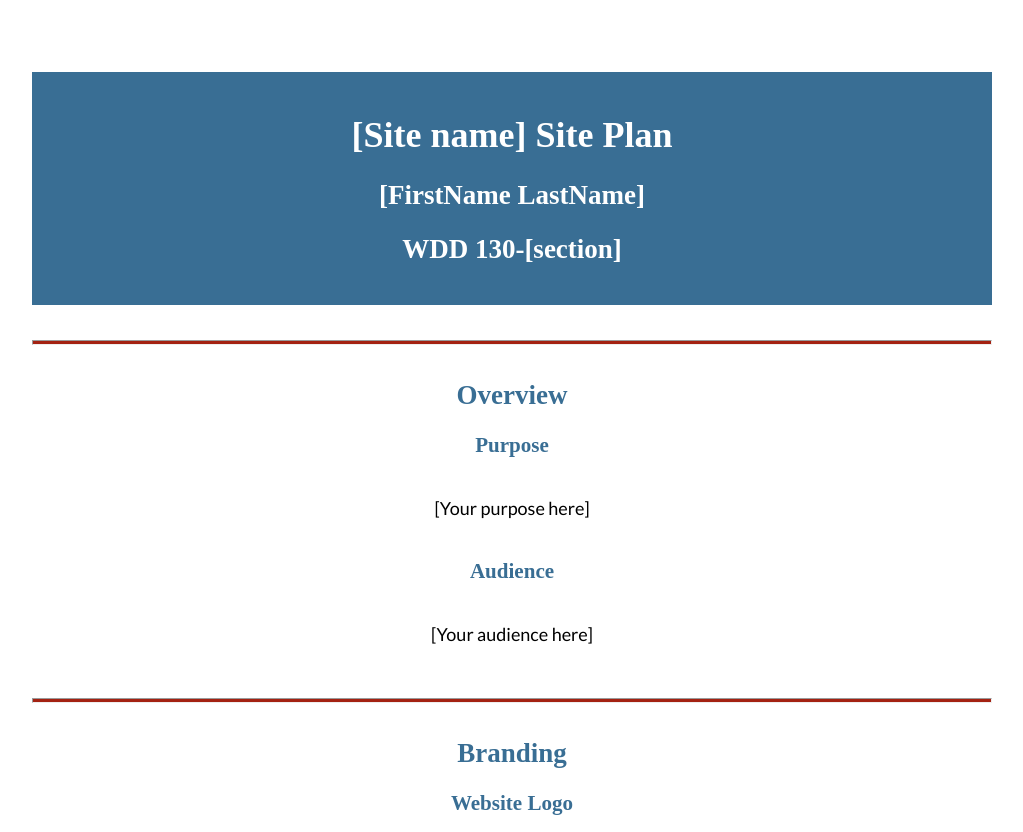
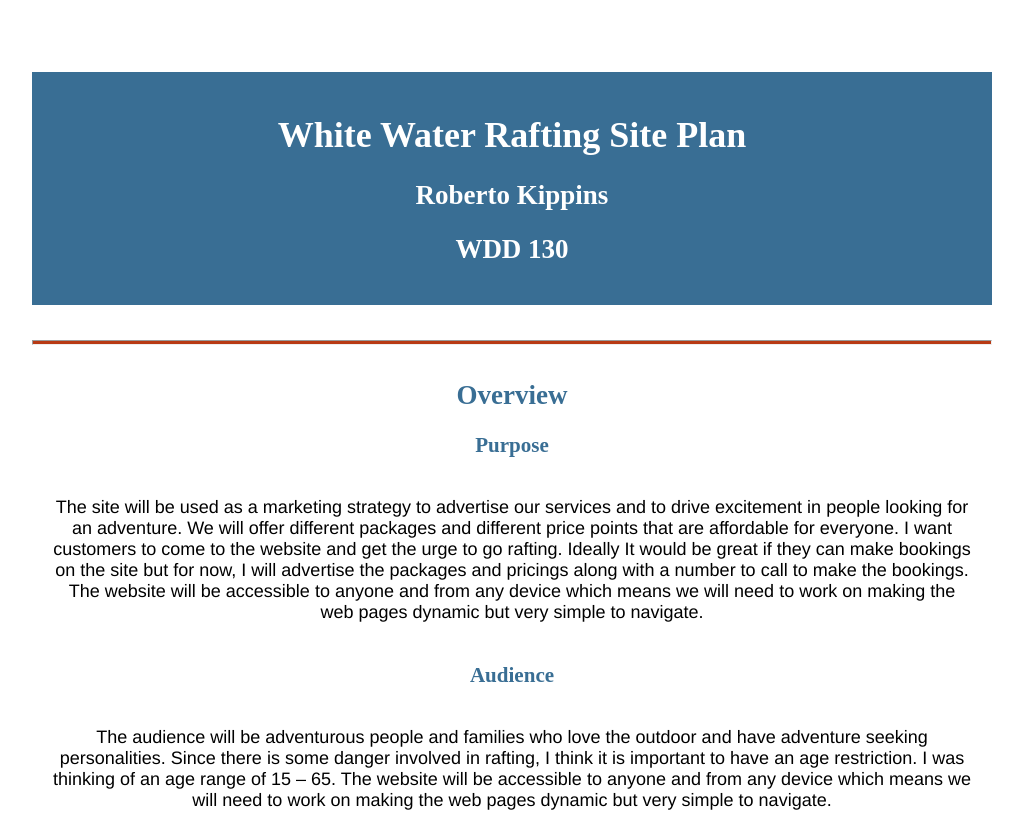
Before and after one commit to adriankippins/WDD130, a plain HTML site: page wrr/site-plan-rafting.html in a window 1280 px wide. Shown: the top 832 px of the page, without its empty margins (128-1151 px from the left). Drawn offline with Linux system fonts and the light colour scheme; grey boxes are pictures that could not be loaded; a web font is replaced by a local one.

Commit message:
Updated Code

```diff
--- a/wrr/site-plan-rafting.html
+++ b/wrr/site-plan-rafting.html
@@ -10,9 +10,9 @@
 
 <body>
   <header>
-    <h1>[Site name] Site Plan</h1>
-    <h2>[FirstName LastName]</h2>
-    <h2>WDD 130-[section]</h2>
+    <h1>White Water Rafting Site Plan</h1>
+    <h2>Roberto Kippins</h2>
+    <h2>WDD 130</h2>
     <!-- In the header above, add the name of your site, your name and class number. For example if you are in section 3 you would put WDD 130-03 -->
   </header>
   <main>
@@ -20,11 +20,26 @@
     <hr />
     <h2>Overview</h2>
     <h3>Purpose</h3>
-    <p>[Your purpose here]</p>
+    <p> The site will be used as a marketing strategy to advertise our services
+        and to drive excitement in people looking for an adventure. We will
+        offer different packages and different price points that are affordable
+        for everyone. I want customers to come to the website and get the urge
+        to go rafting. Ideally It would be great if they can make bookings on
+        the site but for now, I will advertise the packages and pricings along
+        with a number to call to make the bookings. The website will be
+        accessible to anyone and from any device which means we will need to
+        work on making the web pages dynamic but very simple to navigate.
+    </p>
     <!-- change this -->
 
     <h3>Audience</h3>
-    <p>[Your audience here]</p>
+    <p>The audience will be adventurous people and families who love the
+        outdoor and have adventure seeking personalities. Since there is some
+        danger involved in rafting, I think it is important to have an age
+        restriction. I was thinking of an age range of 15 – 65. The website will
+        be accessible to anyone and from any device which means we will need to
+        work on making the web pages dynamic but very simple to navigate.
+    </p>
     <!-- change this -->
 
     <hr />
@@ -54,9 +69,9 @@
       </tr>
       <!-- Replace the numbers in the boxes below with your hex color codes. Then switch to the site-plan.css file and change your colors there as well. -->
       <tr>
-        <td class="primary">[#396E94]</td>
-        <td class="secondary">[#E7C24F]</td>
-        <td class="accent1">[#A43312]</td>
+        <td class="primary">[#120E02]</td>
+        <td class="secondary">[#251D04]</td>
+        <td class="accent1">[#B83A14]</td>
         <td class="accent2"></td>
       </tr>
     </table>
@@ -67,11 +82,11 @@
     <!-- Choose a font for your paragraphs (body copy) and headlines. What font(s) have you chosen? Think also about which of your colors above you might use for background and font colors. -->
 
     <h4>
-      Heading Font: [Font Name here]
+      Heading Font: Luminari
       <!-- change this -->
     </h4>
     <h4>
-      Paragraph Font: [Font Name here]
+      Paragraph Font: Andale Mono
       <!-- change this -->
     </h4>
     <h3>Normal paragraph example</h3>
--- a/wrr/styles/site-plan-rafting.css
+++ b/wrr/styles/site-plan-rafting.css
@@ -6,14 +6,14 @@ Fonts are separated by a & */
 
 :root {
   /* change the values below to your colors from your palette */
-  --primary-color: #396E94   ;
-  --secondary-color: #E7C24F ;
-  --accent1-color: #A42212;
+  --primary-color: #120E02   ;
+  --secondary-color: #251D04 ;
+  --accent1-color: #B83A14;
   --accent2-color: white;
 
   /* change the values below to your chosen font(s) */
-  --heading-font: "IM Fell French Canon";
-  --paragraph-font: Lato, Helvetica, sans-serif;
+  --heading-font: Luminari;
+  --paragraph-font: "Andale Mono", Helvetica, sans-serif;
 
   /* these colors below should be chosen from among your palette colors above */
   --headline-color-on-white: #396E94;  /* headlines on a white background */
```
